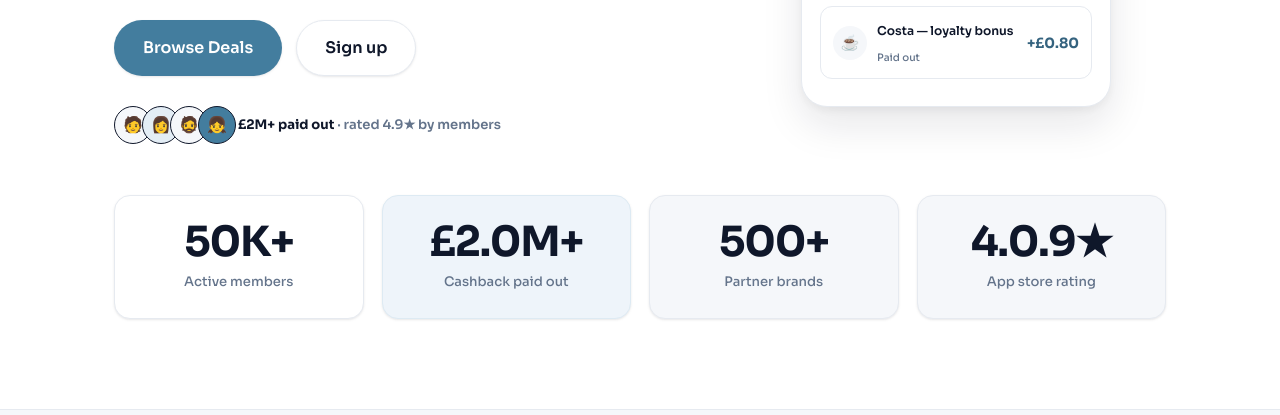
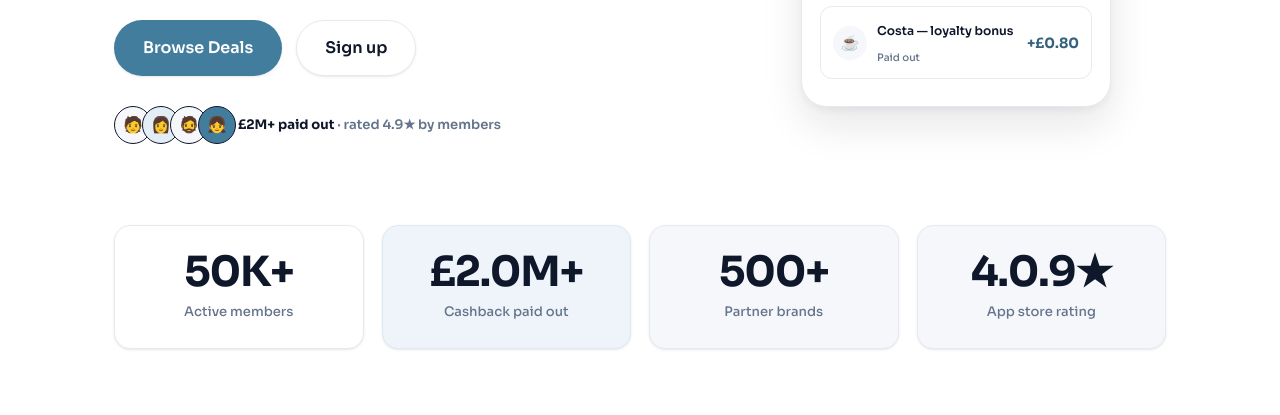
Before and after one commit to gkg-gkg/Cirrqle-Fable, a plain HTML site: page index.html in a window 1280 px wide. Shown: the part 537-952 px from the top of the page. Drawn offline with Linux system fonts and the light colour scheme.

Commit message:
Home: nudge stats tiles slightly further from the hero (spacing balance)
Co-Authored-By: Claude Opus 4.8 <noreply@anthropic.com>

```diff
--- a/index.html
+++ b/index.html
@@ -212,7 +212,7 @@
   </header>
 
   <!-- ══ STATS ══ -->
-  <section class="section" style="padding-top:0;padding-bottom:0">
+  <section class="section" style="padding-top:clamp(14px,2.4vw,30px);padding-bottom:0">
     <div class="stats-strip">
       <div class="card stat-card reveal"><span class="stat-num"><span class="count" data-target="50" data-suffix="K+">0</span></span><span class="stat-label">Active members</span></div>
       <div class="card card-lime stat-card reveal reveal-delay-1"><span class="stat-num">£<span class="count" data-target="2" data-suffix="M+">0</span></span><span class="stat-label">Cashback paid out</span></div>
```
